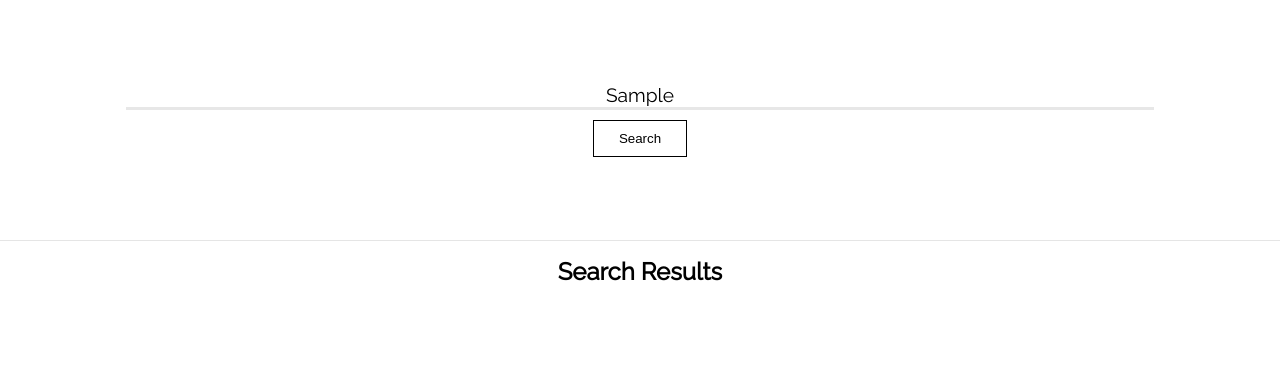
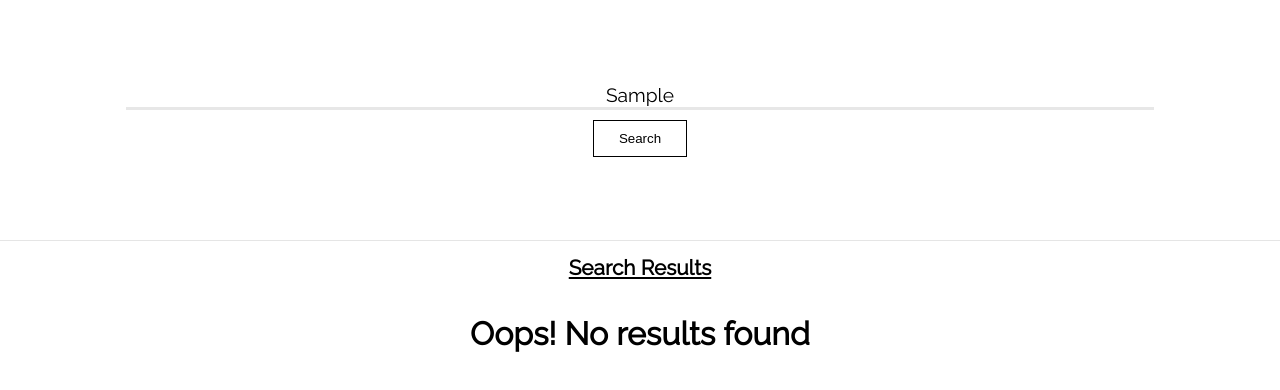
Before and after one commit to mahanthathreyee/Freshworks-Country-Explorer, a plain HTML site: page index.html in a window 1280 px wide. Both pictures are taken after typing "Sample" into the empty fields and a click on the button "Search". Drawn offline with Linux system fonts and the light colour scheme; no server answers.

Commit message:
No result for search error handled

```diff
--- a/css/index.css
+++ b/css/index.css
@@ -69,7 +69,8 @@ a {
 .Search-Results-Title{
     text-align: center;
     font-family: 'Raleway', sans-serif;
-    font-size: 1.5em;
+    text-decoration: underline;
+    font-size: 1.3em;
 }
 
 .Search-Results{
@@ -116,3 +117,8 @@ a {
     text-decoration: underline #000000;
     text-align: center;
 }
+
+.Error-Message{
+    font-family: 'Raleway', sans-serif;
+    font-size: 2em;
+}
--- a/js/AsyncHandler.js
+++ b/js/AsyncHandler.js
@@ -1,8 +1,10 @@
 function searchCountries(){
     let SearchString = document.getElementById("Search-Bar").value;
 
-    if(SearchString === "")
+    if(SearchString === ""){
         removeSearchResults();
+        return;
+    }
 
     const CountryAPI_URL = new Request("https://restcountries.eu/rest/v2/name/" + SearchString);
 
--- a/js/UIHandler.js
+++ b/js/UIHandler.js
@@ -2,7 +2,7 @@ window.addEventListener('load', () => {
     document.getElementById("Search-Bar")
         .addEventListener("keyup", (event) =>{
             event.preventDefault();
-            if(event.keyCode === 13)
+            //if(event.keyCode === 13)
                 searchCountries();
     });
 });
@@ -16,7 +16,7 @@ function removeSearchResults(){
 
 function displayResults(Response){
     removeSearchResults();
-    const SearchResults = document.getElementById("Search-Results")
+    const SearchResults = document.getElementById("Search-Results");
     for(i=0; i<Response.length; i++){
         let Card = document.createElement("div");
         Card.className = "Card-Wrapper";
@@ -42,4 +42,9 @@ function displayResults(Response){
 
 function handleError(){
     removeSearchResults();
+    const SearchResults = document.getElementById("Search-Results");
+    let ErrorMessage = document.createElement("h1");
+    ErrorMessage.className = "Error-Message";
+    ErrorMessage.innerHTML = "Oops! No results found";
+    SearchResults.appendChild(ErrorMessage);
 }
```
